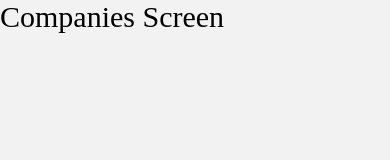
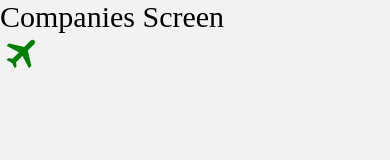
Before and after one commit to sezaiozturk/scanNShop-mobile, a React Native app: screen /CompaniesScreen in a window 390 px wide. Shown: the top 160 px of the page. Built offline with nearby package versions, Linux system fonts and the light colour scheme.

Commit message:
Feature:React native vector icons added

```diff
--- /dev/null
+++ b/react-native-config.js
@@ -0,0 +1,3 @@
+module.exports = {
+    assets: ['./assets/fonts'],
+};
--- a/src/screens/companies/index.js
+++ b/src/screens/companies/index.js
@@ -1,11 +1,21 @@
 import {SafeAreaView, Text} from 'react-native';
+import MaterialCommunityIcons from 'react-native-vector-icons/MaterialCommunityIcons';
 
 const Companies = () => {
     return (
         <SafeAreaView>
-            <Text style={{fontSize: 30, fontFamily: 'Alegreya-Italic'}}>
+            <Text
+                style={{
+                    fontSize: 30,
+                    fontFamily: 'Alegreya-Italic',
+                    color: 'black',
+                }}>
                 Companies Screen
             </Text>
+            <MaterialCommunityIcons
+                name="airplane"
+                style={{fontSize: 40, color: 'green'}}
+            />
         </SafeAreaView>
     );
 };
```
Also changed, not shown: package.json (indentation only), 4 other files (tests, documents, lock files or other folders).
